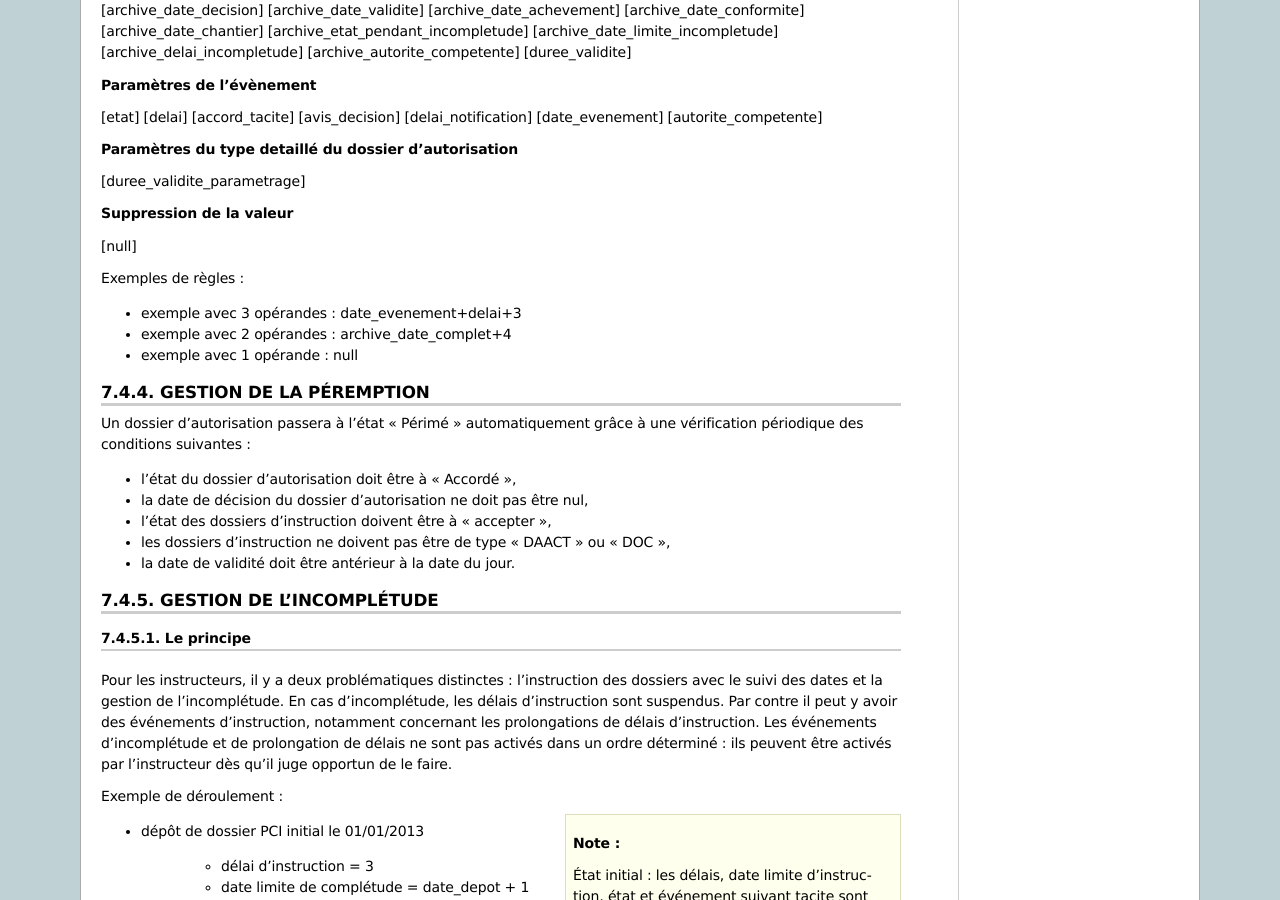
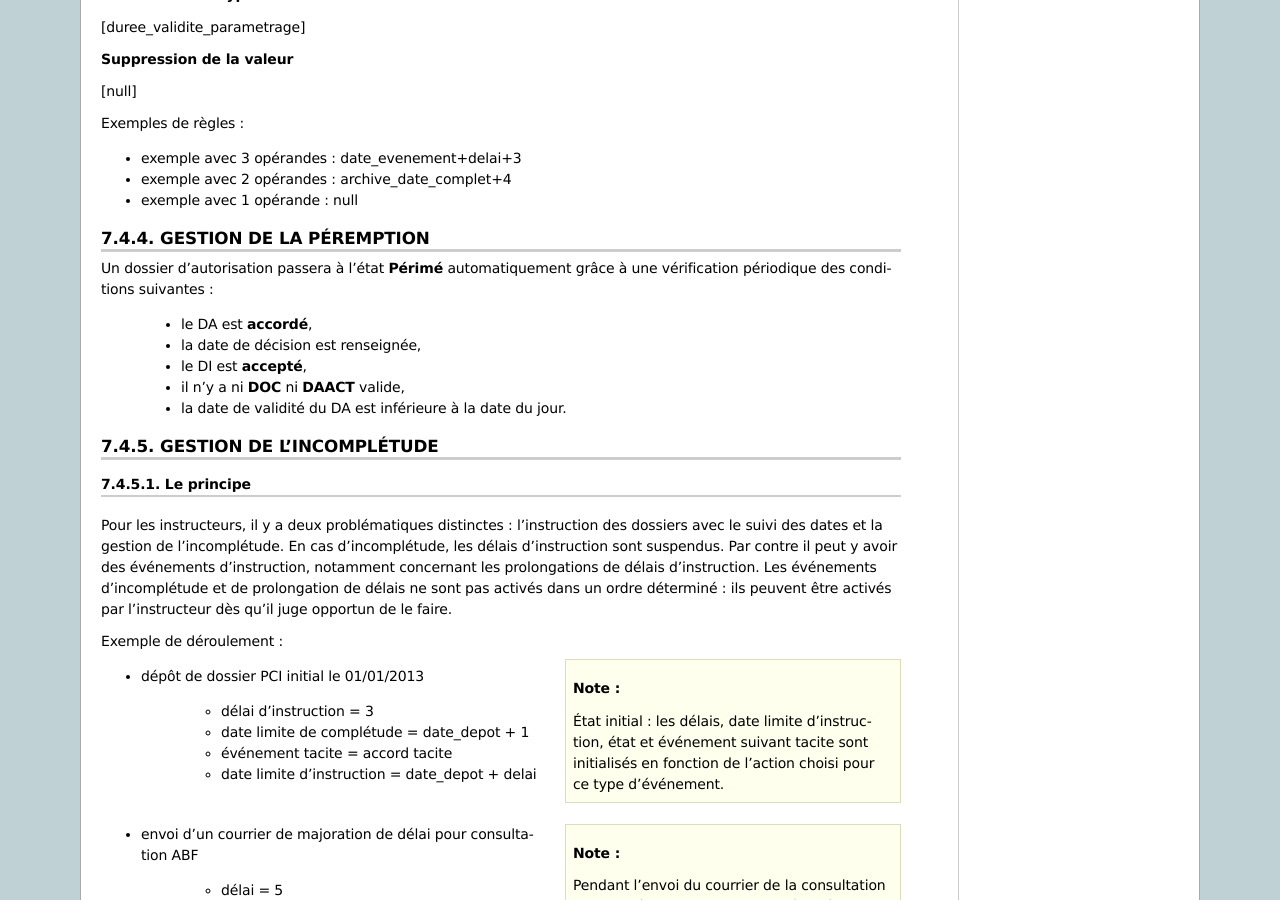
Before and after one commit to mpavaux/openads-documentation, a Sphinx documentation site: the page built from source/manuel_utilisateur/parametrage_dossier.rst, in a window 1280 px wide and 900 px high, scrolled down 6776 px. Built offline with Sphinx 7.4.7, drawn with Linux system fonts in a browser that asks for light colours; some of the changed text lies outside the part shown.

Commit message:
Mise à jour de la documentation concernant l'état périmé des DA.

```diff
--- a/source/manuel_utilisateur/parametrage_dossier.rst
+++ b/source/manuel_utilisateur/parametrage_dossier.rst
@@ -79,14 +79,10 @@
   interfaces de l'application, mais il permet de décrire l'élément de
   paramétrage en détail dans un objectif de le documenter.
 * **type de dossier d'autorisation** : (voir
-  :ref:`parametrage_dossiers_dossier_autorisation_type`)
-* **cerfa** : sélection du cerfa correspondant au dossier d'autorisation (voir :ref:`parametrage_dossiers_cerfa`)
-* **cerfa pour lots** : sélection du cerfa correspondant aux lots du dossier d'autorisation (voir :ref:`parametrage_dossiers_cerfa`)
-* **durée de validité** : durée de validité des dossiers d'autorisation,
-
-  .. note::
-
-      Si le DA est accepté et pas de DOC ou DAACT valide et date d'autorisation + délai DA inférieur à la date du jour alors le DA passe en état **périmé**
+  :ref:`parametrage_dossiers_dossier_autorisation_type`).
+* **cerfa** : sélection du cerfa correspondant au dossier d'autorisation (voir :ref:`parametrage_dossiers_cerfa`).
+* **cerfa pour lots** : sélection du cerfa correspondant aux lots du dossier d'autorisation (voir :ref:`parametrage_dossiers_cerfa`).
+* **durée de validité** : durée de validité des dossiers d'autorisation (voir :ref:`parametrage_dossiers_incompletude`).
 
 .. _parametrage_dossiers_dossier_instruction_type:
 
@@ -491,14 +487,14 @@
 Gestion de la péremption
 ========================
 
-Un dossier d'autorisation passera à l'état "Périmé" automatiquement grâce
+Un dossier d'autorisation passera à l'état **Périmé** automatiquement grâce
 à une vérification périodique des conditions suivantes :
 
-- l'état du dossier d'autorisation doit être à "Accordé",
-- la date de décision du dossier d'autorisation ne doit pas être nul,
-- l'état des dossiers d'instruction doivent être à "accepter",
-- les dossiers d'instruction ne doivent pas être de type "DAACT" ou "DOC",
-- la date de validité doit être antérieur à la date du jour.
+        * le DA est **accordé**,
+        * la date de décision est renseignée,
+        * le DI est **accepté**,
+        * il n'y a ni **DOC** ni **DAACT** valide,
+        * la date de validité du DA est inférieure à la date du jour.
 
 =========================
 Gestion de l'incomplétude
```
